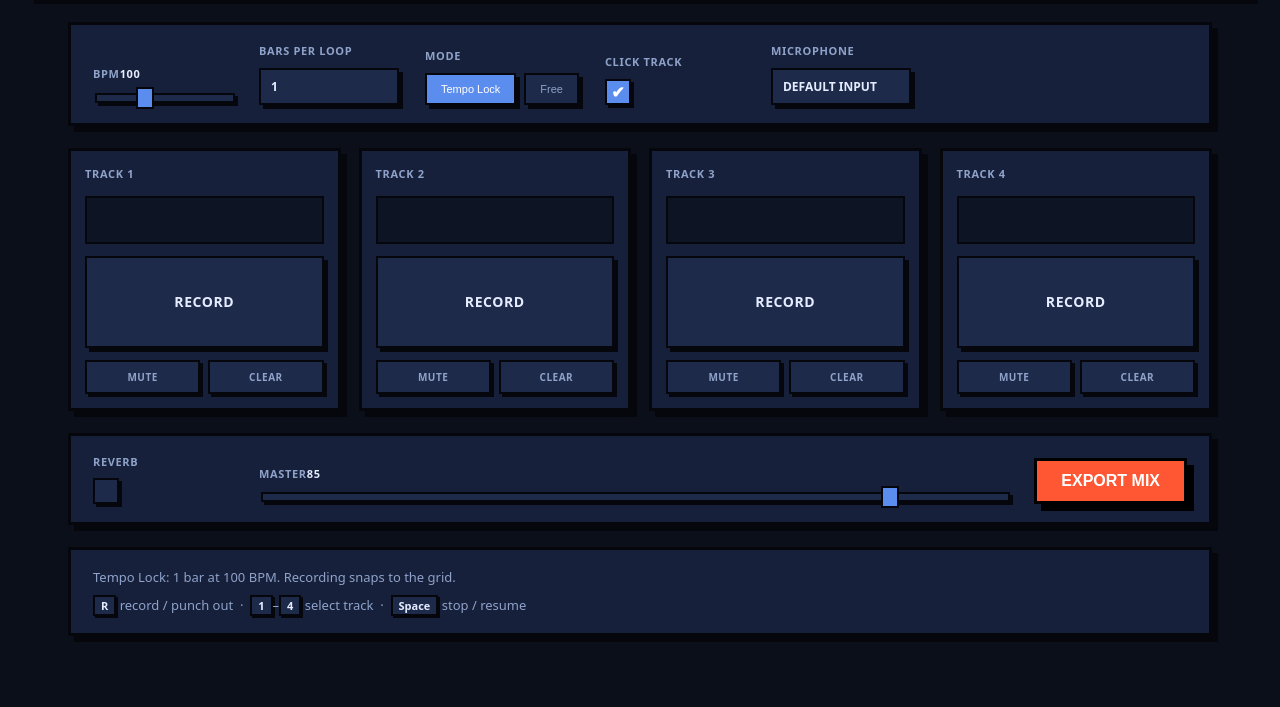
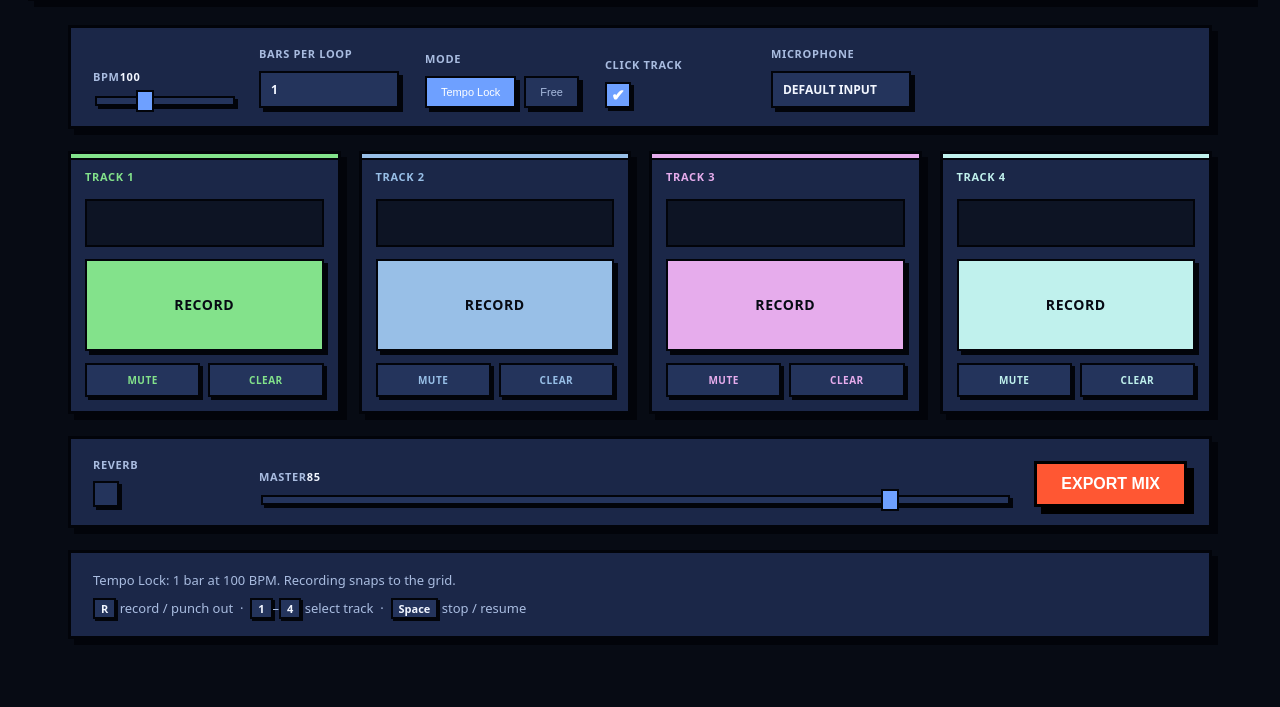
Before and after one commit to salaaad2/LOUPEUR, a plain HTML site: page index.html in a window 1280 px wide. Shown: the part 93-800 px from the top of the page. Drawn offline with Linux system fonts and the light colour scheme.

Commit message:
better colors

```diff
--- a/app.js
+++ b/app.js
@@ -1082,13 +1082,21 @@ function envelopeFor(ch) {
   return ch.env;
 }
 
+// Transport states own their colour so a live state always reads louder than
+// the track's own hue. An idle track draws in its hue, matching the tile.
 const WAVE_COLORS = {
-  empty: "#3a4152",
   armed: "#5b8def",
   recording: "#e5484d",
   playing: "#30a46c",
   overdubbing: "#f5a524",
 };
+
+// Must stay in step with the --track hues in style.css.
+const TRACK_COLORS = ["#83e28b", "#98bfe7", "#e6acec", "#c0f1ed"];
+
+function trackColor(ch) {
+  return TRACK_COLORS[ch.index % TRACK_COLORS.length];
+}
 
 function drawWave(ch, canvas) {
   const dpr = window.devicePixelRatio || 1;
@@ -1104,7 +1112,7 @@ function drawWave(ch, canvas) {
   g.clearRect(0, 0, cssW, cssH);
 
   const mid = cssH / 2;
-  const color = WAVE_COLORS[ch.state] || WAVE_COLORS.empty;
+  const color = WAVE_COLORS[ch.state] || trackColor(ch);
 
   // Centre line.
   g.strokeStyle = "#252a36";
--- a/style.css
+++ b/style.css
@@ -4,16 +4,16 @@
    dark-blue palette: navy panels, near-black borders and offset shadows. */
 
 :root {
-  --bg: #0b0f1a;
-  --panel: #16203a;
-  --panel-2: #1d2a4a;
-  --line: #05070d;
-  --text: #e6ecff;
-  --dim: #8fa2c9;
-  --rec: #e5484d;
-  --play: #30a46c;
-  --dub: #f5a524;
-  --accent: #5b8def;
+  --bg: #070b14;
+  --panel: #1b2748;
+  --panel-2: #24345c;
+  --line: #02040a;
+  --text: #f2f6ff;
+  --dim: #a9bce0;
+  --rec: #ff4d55;
+  --play: #2fd07f;
+  --dub: #ffb020;
+  --accent: #6ea0ff;
 
   --nb-border: 3px;
   --nb-shadow: 6px 6px 0 var(--line);
@@ -54,11 +54,12 @@ body {
 .header h1 {
   margin: 0;
   font-family: var(--nb-font);
-  font-size: 22px;
+  font-size: 24px;
   font-weight: 900;
   letter-spacing: 0.02em;
   text-transform: uppercase;
   color: var(--text);
+  text-shadow: 3px 3px 0 var(--line);
 }
 
 .badge {
@@ -68,7 +69,7 @@ body {
   text-transform: uppercase;
   letter-spacing: 0.04em;
   color: var(--bg);
-  background: var(--accent);
+  background: var(--dub);
   border: 2px solid var(--line);
   box-shadow: 3px 3px 0 var(--line);
   padding: 4px 10px;
@@ -309,15 +310,35 @@ input.nb-checkbox:checked::before {
   transition: box-shadow 0.12s, transform 0.12s;
 }
 
+/* Each track owns a hue. It tints the tile's top bar, name and small buttons
+   so the four tracks are distinguishable at a glance. The transport states
+   (armed / recording / playing / overdubbing) override it on the big button
+   and the waveform, so a live state always reads louder than the track hue. */
+.track[data-index="0"] { --track: #83e28b; }
+.track[data-index="1"] { --track: #98bfe7; }
+.track[data-index="2"] { --track: #e6acec; }
+.track[data-index="3"] { --track: #c0f1ed; }
+
+.track::before {
+  content: "";
+  position: absolute;
+  top: 0;
+  left: 0;
+  right: 0;
+  height: 6px;
+  background: var(--track);
+  border-bottom: 2px solid var(--line);
+}
+
 .track:hover { box-shadow: var(--nb-shadow); transform: none; }
 
-/* Active track: accent border, accent name. */
+/* Active track: its own hue on the border and a lifted panel. */
 .track.selected {
-  border-color: var(--accent);
+  border-color: var(--track);
   background: #1a2544;
 }
 
-.track.selected .track-name { color: var(--accent); }
+.track.selected .track-name { color: var(--track); }
 
 .wave {
   display: block;
@@ -340,7 +361,7 @@ input.nb-checkbox:checked::before {
   font-weight: 900;
   text-transform: uppercase;
   letter-spacing: 0.06em;
-  color: var(--dim);
+  color: var(--track);
 }
 
 .layers {
@@ -349,7 +370,7 @@ input.nb-checkbox:checked::before {
   font-weight: 900;
   font-variant-numeric: tabular-nums;
   color: var(--bg);
-  background: var(--dim);
+  background: var(--track);
   border: 2px solid var(--line);
   padding: 0 6px;
   visibility: hidden;
@@ -357,7 +378,9 @@ input.nb-checkbox:checked::before {
 
 .layers.show { visibility: visible; }
 
-/* The big per-track button. State colours come from data-state. */
+/* The big per-track button. Idle it wears the track hue; the four transport
+   states override it, and they are declared after the hover rules so a live
+   state never gets washed out by a pointer resting on the button. */
 .primary {
   width: 100%;
   min-height: 92px;
@@ -365,8 +388,8 @@ input.nb-checkbox:checked::before {
   border: 2px solid var(--line);
   border-radius: 0;
   box-shadow: var(--nb-shadow-sm);
-  background: var(--panel-2);
-  color: var(--text);
+  background: var(--track);
+  color: var(--bg);
   font-family: var(--nb-font);
   font-size: 14px;
   font-weight: 900;
@@ -378,8 +401,6 @@ input.nb-checkbox:checked::before {
 
 .primary:hover,
 .primary:focus {
-  background: var(--panel-2);
-  color: var(--text);
   box-shadow: 2px 2px 0 var(--line);
   transform: translate(2px, 2px);
 }
@@ -403,7 +424,7 @@ input.nb-checkbox:checked::before {
   border-radius: 0;
   box-shadow: 3px 3px 0 var(--line);
   background: var(--panel-2);
-  color: var(--dim);
+  color: var(--track);
   font-family: var(--nb-font);
   font-size: 10px;
   font-weight: 900;
@@ -418,8 +439,8 @@ input.nb-checkbox:checked::before {
 
 .small:hover,
 .small:focus {
-  background: var(--panel-2);
-  color: var(--text);
+  background: var(--track);
+  color: var(--bg);
   box-shadow: 1px 1px 0 var(--line);
   transform: translate(2px, 2px);
 }
```
